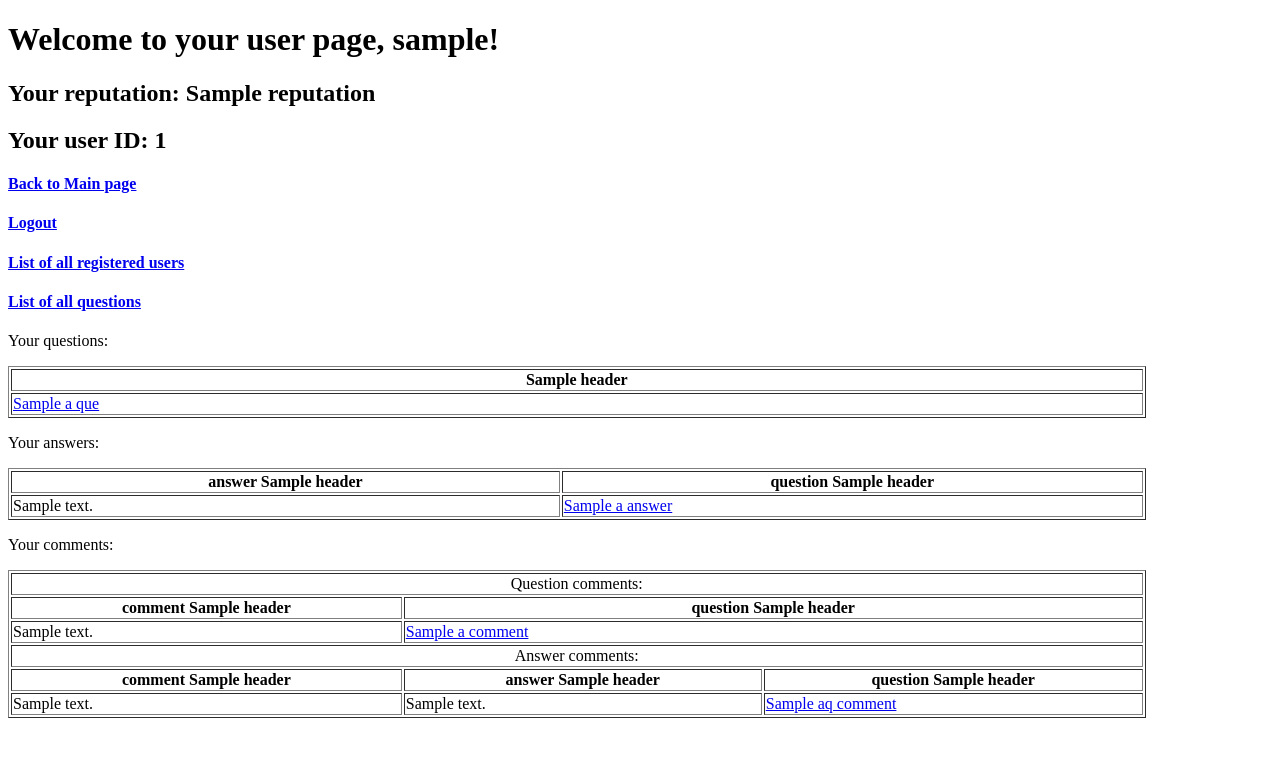
After one commit to AdamReinmuller/Askmate, a Flask app: template templates/user_page.html in a window 1280 px wide. The commit adds this page. Shown: the top 757 px of the page. Run offline with Flask 2, Linux system fonts and the light colour scheme; the visitor is signed in with stand-in values (Sample User, id 1); the template is opened without the code that fills it: most values are stand-ins (such as "Sample title", 1, 10 or a date in 2020); some libraries are stand-ins or nearby versions.

Commit message:
user list html, changed user.html to user_page.html changed sort_table variable name question to table_to_sort

```diff
--- a/data_manager.py
+++ b/data_manager.py
@@ -44,18 +44,18 @@ def sort_table(table, key="", sort=""):
     :sort: asc or desc
     :return: questions in a list of ordered dictionaries
     """
-    questions = import_from_db(table)
+    table_to_sort = import_from_db(table)
     if sort == 'desc':
         try:
-            questions = sorted(questions, key=lambda x: int(x[key]), reverse=True)
+            table_to_sort = sorted(table_to_sort, key=lambda x: int(x[key]), reverse=True)
         except:
-            questions = sorted(questions, key=lambda x: x[key], reverse=True)
+            table_to_sort = sorted(table_to_sort, key=lambda x: x[key], reverse=True)
     elif sort == 'asc':
         try:
-            questions = sorted(questions, key=lambda x: int(x[key]), reverse=False)
+            table_to_sort = sorted(table_to_sort, key=lambda x: int(x[key]), reverse=False)
         except:
-            questions = sorted(questions, key=lambda x: x[key], reverse=False)
-    return questions
+            table_to_sort = sorted(table_to_sort, key=lambda x: x[key], reverse=False)
+    return table_to_sort
 
 
 @connection.connection_handler
--- a/server.py
+++ b/server.py
@@ -24,6 +24,18 @@ def route_list():
         questions = data_manager.sort_table(data_manager.question_db, request.args['order_by'],
                                             request.args['order_direction'])
     return render_template('list.html', questions=questions, headers=headers, user_id=user_id)
+
+
+@app.route('/user-list')
+@app.route('/user-list/')
+def route_user_list():
+    user_id = data_manager.get_userid_by_username(session.get('username'))
+    users = data_manager.import_from_db(data_manager.users_db)
+    headers = data_manager.get_column_names_of_table(data_manager.users_db)
+    if request.args:
+        users = data_manager.sort_table(data_manager.users_db, request.args['order_by'],
+                                            request.args['order_direction'])
+    return render_template('user_list.html', users=users, headers=headers, user_id=user_id)
 
 
 @app.route('/question/<int:question_id>/new-comment', methods=['GET', 'POST'])
@@ -104,9 +116,9 @@ def route_user(user_id):
     headers_q = data_manager.get_column_names_of_table(data_manager.question_db)
     headers_c = data_manager.get_column_names_of_table(data_manager.comment_db)
     headers_a = data_manager.get_column_names_of_table(data_manager.answer_db)
-    return render_template('user.html', questions_of_user=questions_of_user, user_answers_questions=user_answers_questions,
+    return render_template('user_page.html', questions_of_user=questions_of_user, user_answers_questions=user_answers_questions,
                            question_comments=question_comments, answer_comments=answer_comments,
-                           headers_q=headers_q, headers_a=headers_a, headers_c=headers_c, reputation=user_reputation)
+                           headers_q=headers_q, headers_a=headers_a, headers_c=headers_c, reputation=user_reputation, user_id=user_id)
 
 
 @app.route('/question/<int:question_id>')
--- a/templates/index.html
+++ b/templates/index.html
@@ -11,6 +11,7 @@
     <h1>Welcome {{ session['username'] }} to Askmate</h1>
     <h4><a href="/logout">Logout</a></h4>
     <h4><a href="/user/{{ user_id }}">Your activities - {{ session['username'] }}'s user page</a></h4>
+    <h4><a href="/user-list">List of all registered users</a></h4>
     <h4><a href="/list">List of all questions</a></h4>
     <h4><a href="/add-question">Add new question</a></h4>
 {% else %}
--- a/templates/list.html
+++ b/templates/list.html
@@ -12,6 +12,7 @@
 {% if session['username'] %}
     <h4><a href="/logout">Logout</a></h4>
     <h4><a href="/user/{{ user_id }}">Your activities - {{ session['username'] }}'s user page</a></h4>
+    <h4><a href="/user-list">List of all registered users</a></h4>
     <h4><a href="/add-question">Add new question</a></h4>
 {% else %}
     <h4><a href="/registration">Register</a></h4>
--- /dev/null
+++ b/templates/user_page.html
@@ -0,0 +1,103 @@
+<!DOCTYPE html>
+<html>
+<head>
+    <meta charset="utf-8">
+    <title>User page</title>
+    <link rel="stylesheet" href="{{ url_for('static', filename='style.css') }}">
+    <link rel="icon" href="{{ url_for('static', filename='icons/Askmate.ico') }}">
+</head>
+<body>
+{% include 'alert.html' %}
+{% if session['username'] %}
+    <h1>Welcome to your user page, {{ session['username'] }}!</h1>
+    <h2>Your reputation: {{ reputation }}</h2>
+    <h2>Your user ID: {{ user_id }}</h2>
+    <h4><a href="/">Back to Main page</a></h4>
+    <h4><a href="/logout">Logout</a></h4>
+    <h4><a href="/user-list">List of all registered users</a></h4>
+    <h4><a href="/list">List of all questions</a></h4>
+    {% if questions_of_user != [] %}
+        <p>Your questions:</p>
+        <table style="width:90%" border="1">
+            <tr>
+                <th>{{ headers_q[4] }}</th>
+            </tr>
+            {% for a_ques in questions_of_user %}
+                <tr>
+                    <td>
+                        <a href="/question/{{ a_ques['id'] }}/view_counter">{{ a_ques['title'] }}</a>
+                    </td>
+                </tr>
+            {% endfor %}
+        </table>
+    {% endif %}
+    {% if user_answers_questions != [] %}
+        <p>Your answers:</p>
+        <table style="width:90%" border="1">
+            <tr>
+                <th>answer {{ headers_a[4] }}</th>
+                <th>question {{ headers_q[4] }}</th>
+            </tr>
+            {% for a_answer in user_answers_questions %}
+                <tr>
+                    <td>
+                        {{ a_answer['message'] }}
+                    </td>
+                    <td>
+                        <a href="/question/{{ a_answer['question_id'] }}/view_counter">{{ a_answer['title'] }}</a>
+                    </td>
+                </tr>
+            {% endfor %}
+        </table>
+    {% endif %}
+    {% if question_comments != [] or answer_comments != [] %}
+        <p>Your comments:</p>
+
+        <table style="width:90%" border="1">
+            {% if question_comments != [] %}
+                <tr>
+                    <td colspan="3" align="center">Question comments:</td>
+                </tr>
+                <tr>
+                    <th>comment {{ headers_c[3] }}</th>
+                    <th colspan="2">question {{ headers_q[4] }}</th>
+                </tr>
+                {% for a_comment in question_comments %}
+                    <tr>
+                        <td>
+                            {{ a_comment['message'] }}
+                        </td>
+                        <td colspan="2">
+                            <a href="/question/{{ a_comment['question_id'] }}/view_counter">{{ a_comment['title'] }}</a>
+                        </td>
+                    </tr>
+                {% endfor %}
+            {% endif %}
+            {% if answer_comments != [] %}
+                <tr>
+                    <td colspan="3" align="center">Answer comments:</td>
+                </tr>
+                <tr>
+                    <th>comment {{ headers_c[3] }}</th>
+                    <th>answer {{ headers_a[4] }}</th>
+                    <th>question {{ headers_q[4] }}</th>
+                </tr>
+                {% for aq_comment in answer_comments %}
+                    <tr>
+                        <td>
+                            {{ aq_comment['comment message'] }}
+                        </td>
+                        <td>
+                            {{ aq_comment['answer message'] }}
+                        </td>
+                        <td>
+                            <a href="/question/{{ aq_comment['question_id'] }}/view_counter">{{ aq_comment['title'] }}</a>
+                        </td>
+                    </tr>
+                {% endfor %}
+            {% endif %}
+        </table>
+    {% endif %}
+{% endif %}
+</body>
+</html>
```
Also changed, not shown: templates/user.html (deleted, +0 -99 lines), templates/user_list.html (added, +37 -0 lines).
